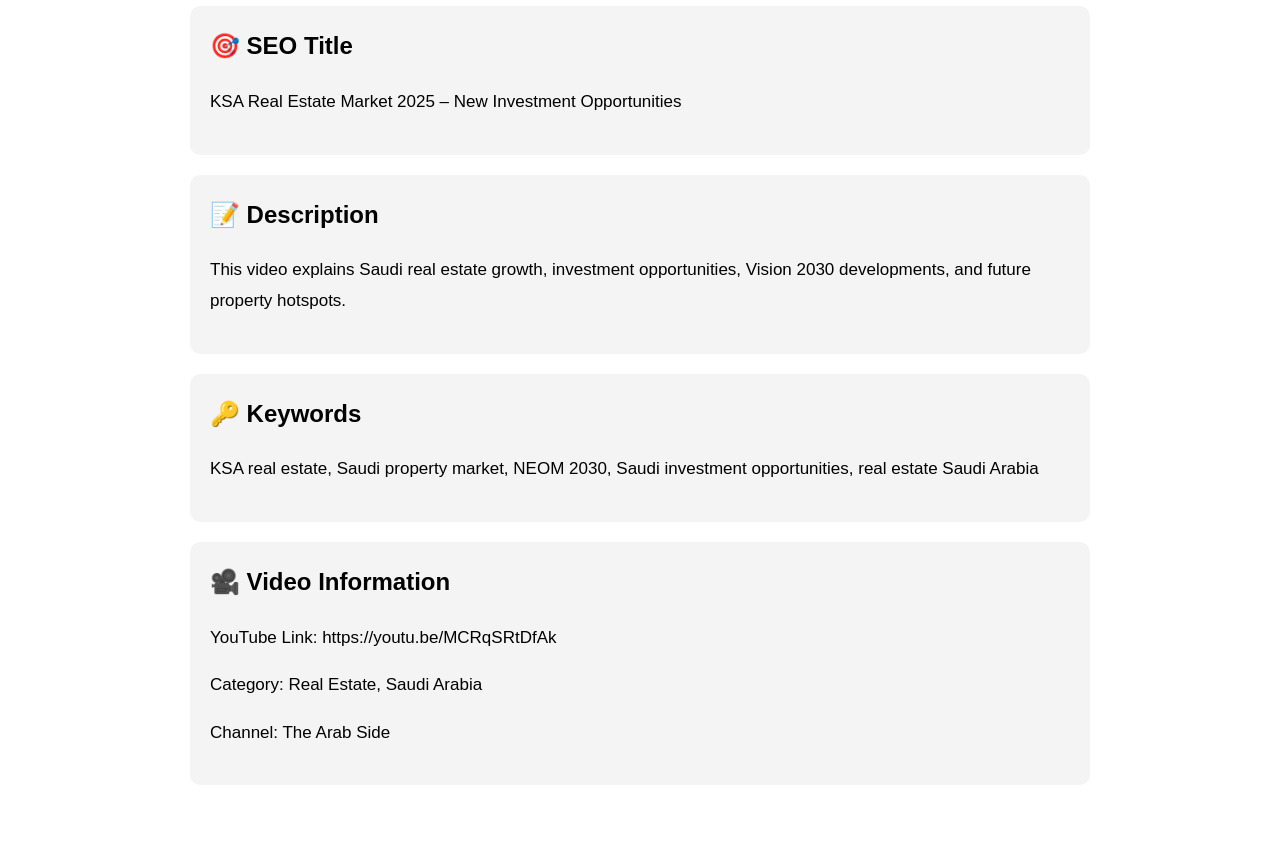
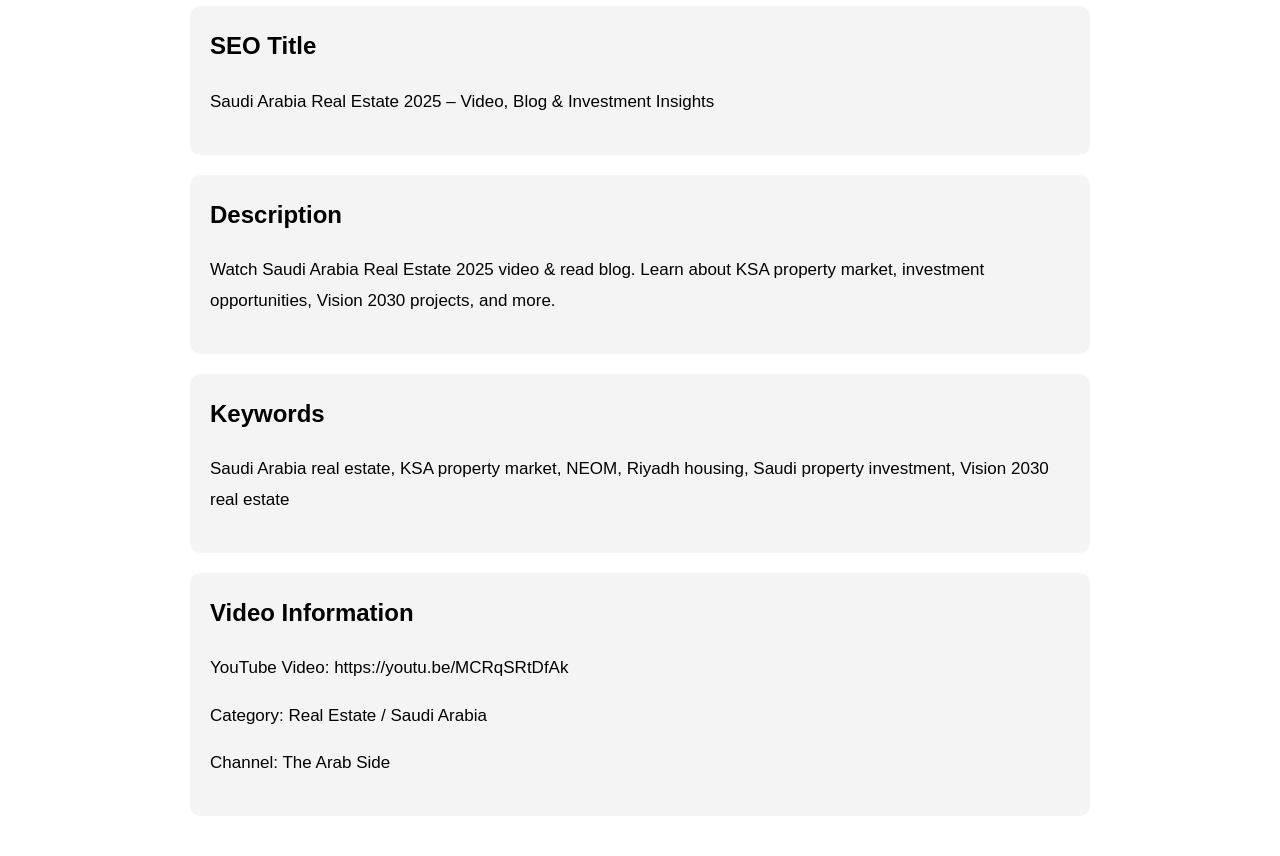
Before and after one commit to ayaan857/The_Arab_Side.com, a plain HTML site: page info.html in a window 1280 px wide. Shown: the part 129-985 px from the top of the page. Before the commit the page ends 954 px from the top, so only its background shows below. Drawn offline with Linux system fonts and the light colour scheme.

Commit message:
Update info.html

```diff
--- a/info.html
+++ b/info.html
@@ -3,14 +3,13 @@
 <head>
     <meta charset="UTF-8">
     <meta name="viewport" content="width=device-width, initial-scale=1.0">
-    <title>KSA Real Estate – Information & SEO</title>
+    <title>Saudi Arabia Real Estate – Info & SEO</title>
 
-    <meta name="description" content="SEO details, meta tags, keywords, and video information for the KSA Real Estate content.">
-    <meta name="keywords" content="KSA real estate SEO, Saudi property keywords, The Arab Side">
+    <meta name="description" content="SEO details, keywords, meta data, and detailed information for Saudi Arabia Real Estate video and blog content.">
+    <meta name="keywords" content="Saudi Arabia real estate SEO, KSA property info, The Arab Side, Vision 2030 property insights">
 
     <link rel="stylesheet" href="style.css">
 </head>
-
 <body>
 
     <nav>
@@ -21,31 +20,29 @@
     </nav>
 
     <div class="container">
-
-        <h1>SEO & Information – KSA Real Estate</h1>
+        <h1>SEO & Information – Saudi Arabia Real Estate</h1>
 
         <div class="box">
-            <h2>🎯 SEO Title</h2>
-            <p>KSA Real Estate Market 2025 – New Investment Opportunities</p>
+            <h2>SEO Title</h2>
+            <p>Saudi Arabia Real Estate 2025 – Video, Blog & Investment Insights</p>
         </div>
 
         <div class="box">
-            <h2>📝 Description</h2>
-            <p>This video explains Saudi real estate growth, investment opportunities, Vision 2030 developments, and future property hotspots.</p>
+            <h2>Description</h2>
+            <p>Watch Saudi Arabia Real Estate 2025 video & read blog. Learn about KSA property market, investment opportunities, Vision 2030 projects, and more.</p>
         </div>
 
         <div class="box">
-            <h2>🔑 Keywords</h2>
-            <p>KSA real estate, Saudi property market, NEOM 2030, Saudi investment opportunities, real estate Saudi Arabia</p>
+            <h2>Keywords</h2>
+            <p>Saudi Arabia real estate, KSA property market, NEOM, Riyadh housing, Saudi property investment, Vision 2030 real estate</p>
         </div>
 
         <div class="box">
-            <h2>🎥 Video Information</h2>
-            <p>YouTube Link: https://youtu.be/MCRqSRtDfAk</p>
-            <p>Category: Real Estate, Saudi Arabia</p>
+            <h2>Video Information</h2>
+            <p>YouTube Video: https://youtu.be/MCRqSRtDfAk</p>
+            <p>Category: Real Estate / Saudi Arabia</p>
             <p>Channel: The Arab Side</p>
         </div>
-
     </div>
 
     <script src="global.js"></script>
```
